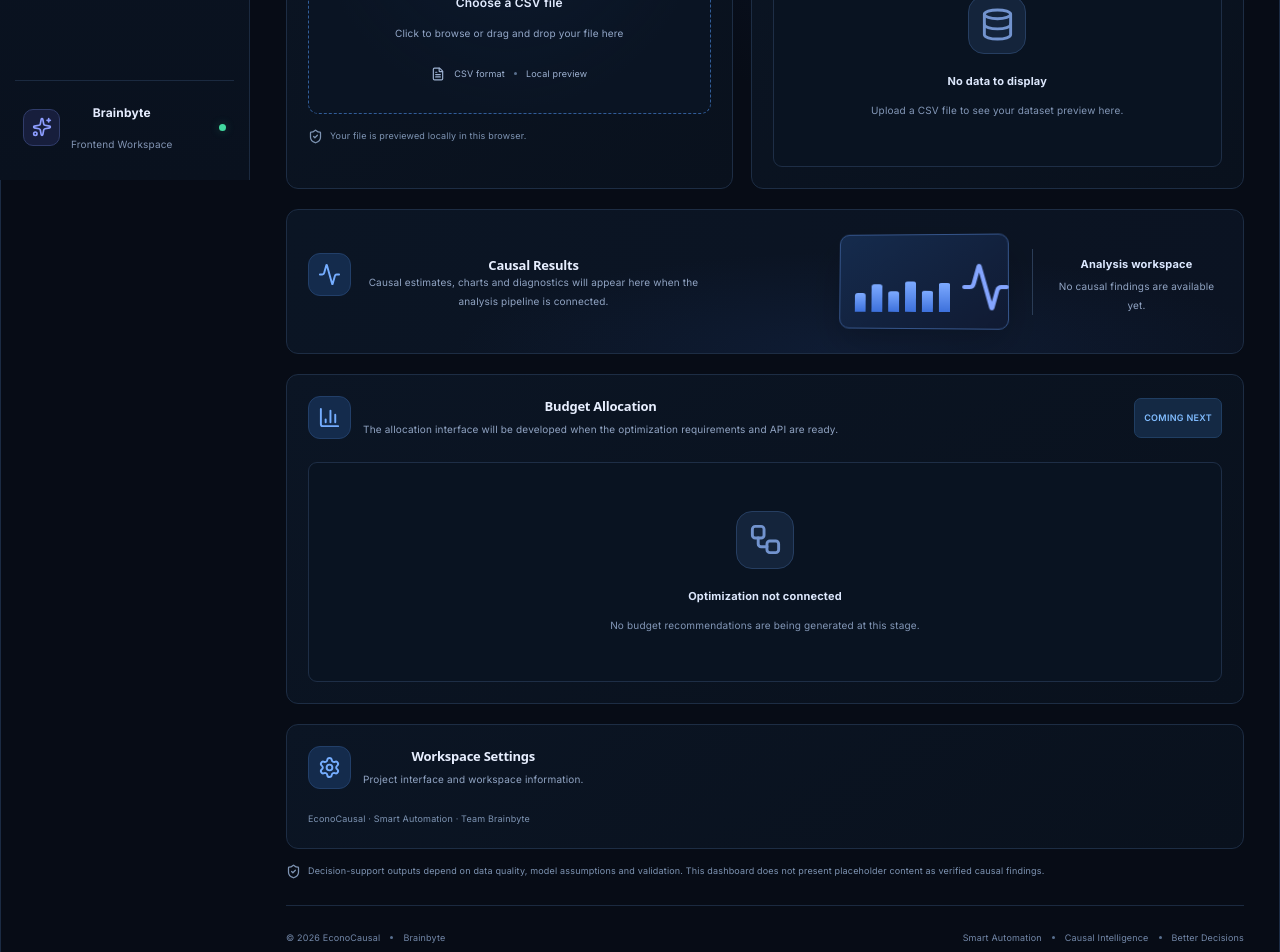
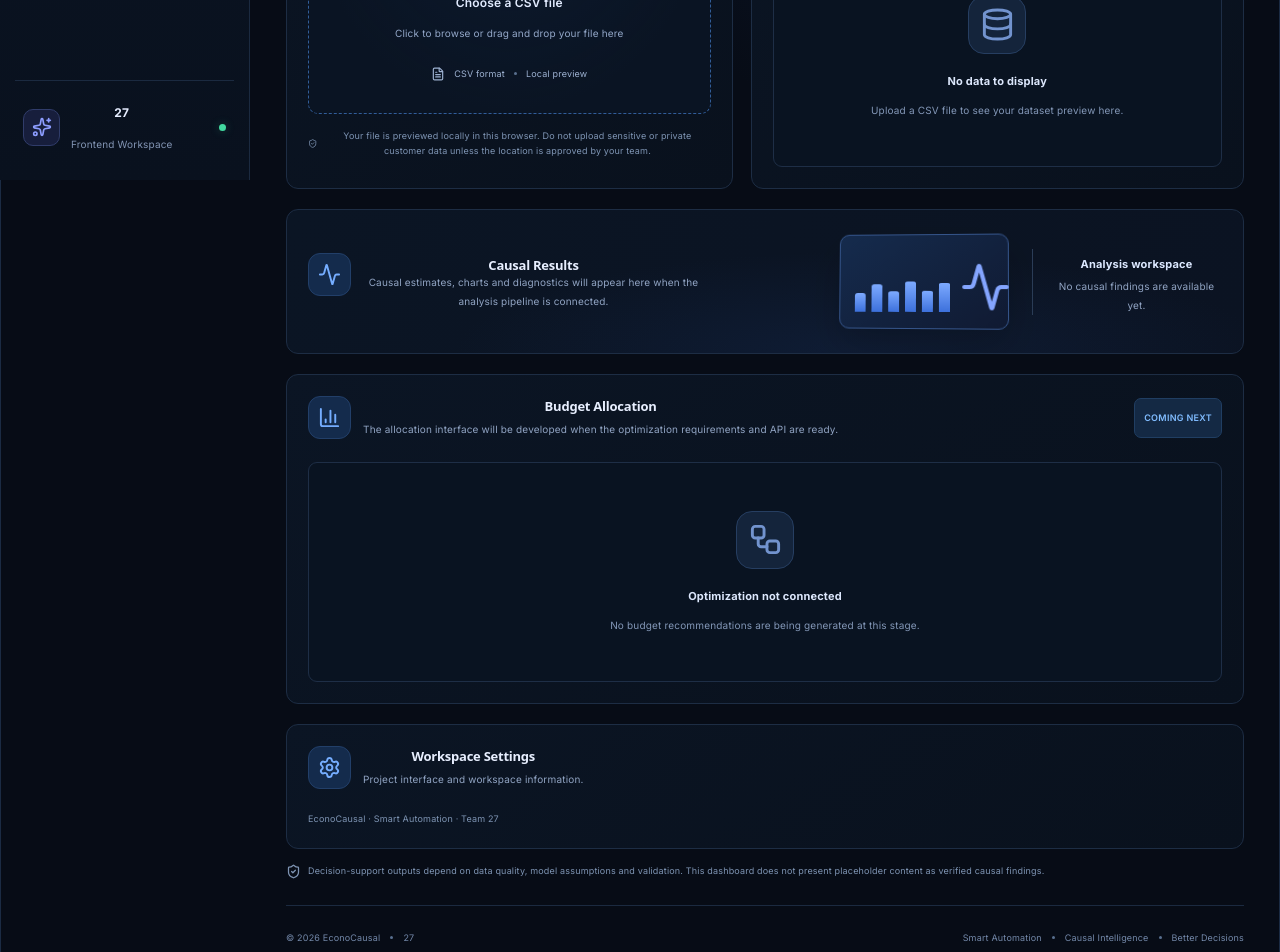
Before and after one commit to kanishka-80/EconoCausal, a React app in the folder frontend/: page / in a window 1280 px wide. Shown: the part 620-1572 px from the top of the page. Built offline with nearby package versions, Linux system fonts and the light colour scheme; the HTML template or start-up script is replaced by a standard one.

Commit message:
feat(frontend): add CSV upload interaction and states

```diff
--- a/frontend/src/App.jsx
+++ b/frontend/src/App.jsx
@@ -15,6 +15,7 @@ function App() {
   const [search, setSearch] = useState('')
   const [error, setError] = useState('')
   const [dragging, setDragging] = useState(false)
+  const [isLoading, setIsLoading] = useState(false)
 
   function parseCSVLine(line) {
     const values = []
@@ -52,6 +53,7 @@ function App() {
     }
 
     setError('')
+    setIsLoading(true)
     const reader = new FileReader()
 
     reader.onload = (event) => {
@@ -71,12 +73,21 @@ function App() {
         setHeaders(columns)
         setRows(data)
         setSearch('')
+
       } catch {
         setError('Unable to read this CSV file.')
+      } finally {
+        setIsLoading(false)
       }
     }
 
-    reader.onerror = () => setError('Unable to read this file.')
+
+
+reader.onerror = () => {
+  setError('Unable to read this file.')
+  setIsLoading(false)
+}
+
     reader.readAsText(file)
   }
 
@@ -141,7 +152,7 @@ function App() {
             <Sparkles size={20} />
           </div>
           <div>
-            <strong>Brainbyte</strong>
+            <strong>27</strong>
             <small>Frontend Workspace</small>
           </div>
           <span className="online-dot" />
@@ -333,11 +344,13 @@ function App() {
             )}
 
             {error && <p className="error-message">{error}</p>}
+            {isLoading && <p>Reading your CSV file...</p>}
 
-            <p className="privacy-note">
-              <ShieldCheck size={15} />
-              Your file is previewed locally in this browser.
-            </p>
+<p className="privacy-note">
+  <ShieldCheck size={15} />
+  Your file is previewed locally in this browser. Do not upload sensitive
+  or private customer data unless the location is approved by your team.
+</p>
           </article>
 
           <article className="panel preview-panel" id="preview">
@@ -481,7 +494,7 @@ function App() {
             </div>
           </div>
           <p className="privacy-note">
-            EconoCausal · Smart Automation · Team Brainbyte
+            EconoCausal · Smart Automation · Team 27
           </p>
         </section>
 
@@ -493,7 +506,7 @@ function App() {
         </p>
 
         <footer className="footer">
-          <span>© 2026 EconoCausal <i /> Brainbyte</span>
+          <span>© 2026 EconoCausal <i /> 27</span>
           <span>Smart Automation <i /> Causal Intelligence <i /> Better Decisions</span>
         </footer>
       </main>
```
